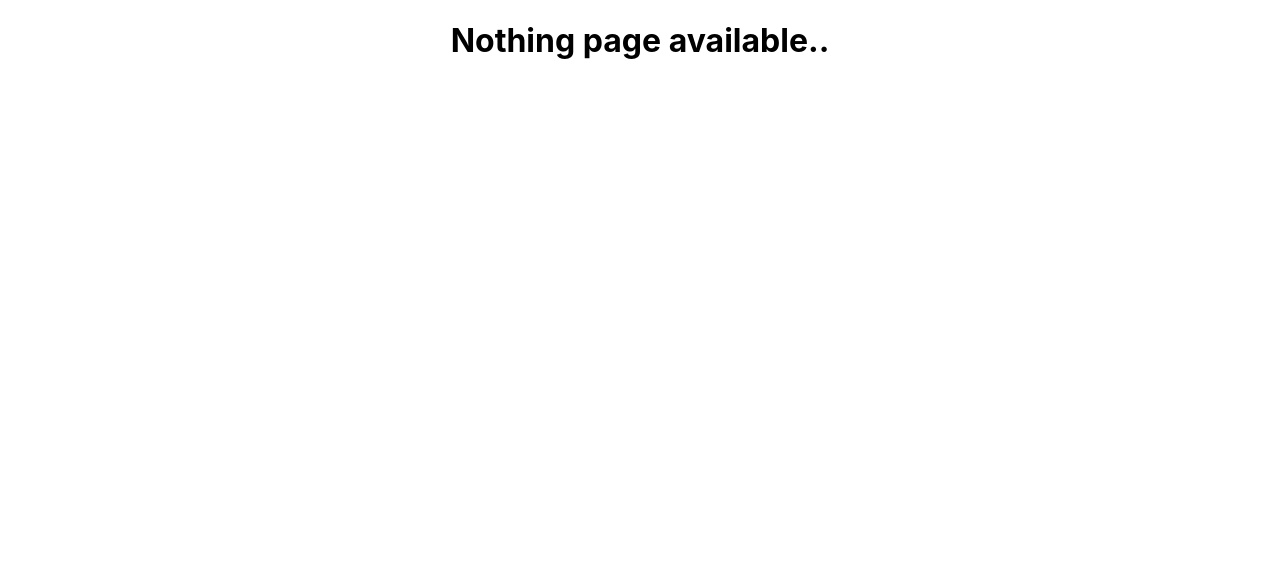
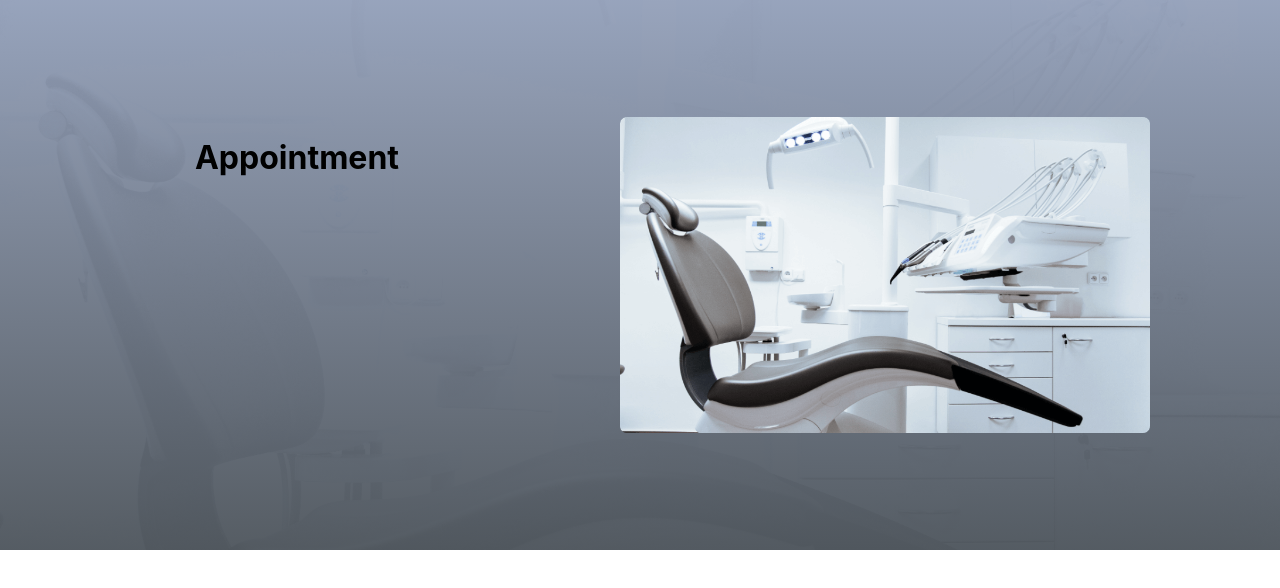
Before and after one commit to saiful-md/docotors-portal, a React (Create React App) app: page /appointment in a window 1280 px wide. Shown: the top 588 px of the page. Built offline with nearby package versions, Linux system fonts and the light colour scheme.

Commit message:
adding appointment page

```diff
--- a/package.json
+++ b/package.json
@@ -6,10 +6,12 @@
     "@emotion/react": "^11.7.1",
     "@emotion/styled": "^11.6.0",
     "@mui/icons-material": "^5.4.1",
+    "@mui/lab": "^5.0.0-alpha.68",
     "@mui/material": "^5.4.1",
     "@testing-library/jest-dom": "^5.16.2",
     "@testing-library/react": "^12.1.2",
     "@testing-library/user-event": "^13.5.0",
+    "date-fns": "^2.28.0",
     "react": "^17.0.2",
     "react-dom": "^17.0.2",
     "react-hook-form": "^7.27.0",
--- a/src/App.js
+++ b/src/App.js
@@ -3,6 +3,7 @@ import { BrowserRouter as Router, Switch, Route } from "react-router-dom";
 import Home from "./Pages/Home/Home/Home";
 import Login from "./Pages/Registration/Login/Login";
 import Register from "./Pages/Registration/Registar/Register";
+import Appointment from "./Appointment/Appoiontment/Appointment";
 
 function App() {
   return (
@@ -14,6 +15,9 @@ function App() {
           </Route>
           <Route path='/home'>
             <Home />
+          </Route>
+          <Route path='/appointment'>
+            <Appointment />
           </Route>
           <Route path='/login'>
             <Login />
--- /dev/null
+++ b/src/Appointment/AppointmentHeader/AppointmentHeader.js
@@ -0,0 +1,74 @@
+import React from "react";
+import { Container, Grid } from "@mui/material";
+import isWeekend from "date-fns/isWeekend";
+import TextField from "@mui/material/TextField";
+import AdapterDateFns from "@mui/lab/AdapterDateFns";
+import LocalizationProvider from "@mui/lab/LocalizationProvider";
+import CalendarPicker from "@mui/lab/CalendarPicker";
+import MonthPicker from "@mui/lab/MonthPicker";
+
+import StaticDatePicker from "@mui/lab/StaticDatePicker";
+import { Box } from "@mui/system";
+import chair from "../../images/chair.png";
+// import chair from '../../images'
+import bg from "../../images/bg.png";
+
+const AppointmentHeader = () => {
+  const [date, setDate] = React.useState(new Date());
+  return (
+    <Box
+      sx={{
+        backgroundImage: `linear-gradient(
+          rgba(0, 30, 90, 0.4),
+          rgba(10, 20, 30, 0.692)), url(${bg})`,
+        backgroundPosition: "center",
+        backgroundSize: "cover",
+        backgroundRepeat: "no-repeat",
+        textAlign: "left",
+        height: "550px",
+        display: "flex",
+        alignItems: "center",
+        justifyContent: "center",
+      }}>
+      <Container>
+        <Box sx={{ flexGrow: 1 }}>
+          <Grid
+            container
+            spacing={{ xs: 2, md: 3 }}
+            columns={{ xs: 12, sm: 8, md: 12 }}>
+            <Grid item xs={12} sm={6} md={5}>
+              <Box sx={{ display: "flex", justifyContent: "center" }}>
+                <Box>
+                  <h1>Appointment</h1>
+                  {/* <LocalizationProvider dateAdapter={AdapterDateFns}>
+                    <Grid item xs={12} md={6}>
+                      <CalendarPicker
+                        date={date}
+                        onChange={(newDate) => setDate(newDate)}
+                      />
+                    </Grid>
+
+                  </LocalizationProvider> */}
+                </Box>
+              </Box>
+            </Grid>
+            <Grid item xs={12} sm={6} md={7}>
+              <Box>
+                <Box
+                  sx={{
+                    display: "flex",
+                    justifyContent: "center",
+                    alignItems: "center",
+                  }}>
+                  <img width='80%' src={chair} alt='chair' />
+                </Box>
+              </Box>
+            </Grid>
+          </Grid>
+        </Box>
+      </Container>
+    </Box>
+  );
+};
+
+export default AppointmentHeader;
--- /dev/null
+++ b/src/Appointment/Appoiontment/Appointment.js
@@ -0,0 +1,8 @@
+import React from "react";
+import AppointmentHeader from "../AppointmentHeader/AppointmentHeader";
+
+const Appointment = () => {
+  return <AppointmentHeader></AppointmentHeader>;
+};
+
+export default Appointment;
```
Also changed, not shown: 1 other file (tests, documents, lock files or other folders).
